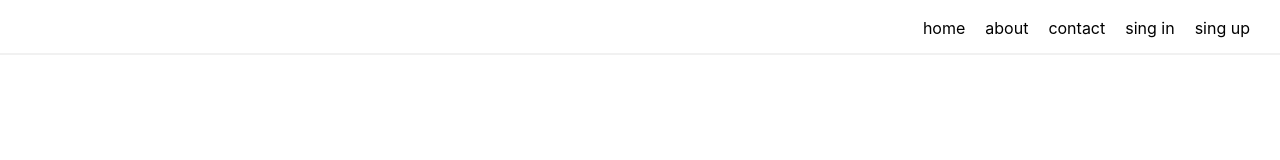
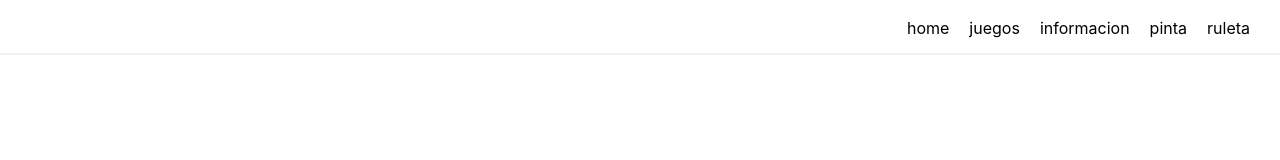
Before and after one commit to nadiaGincoff/SCL013-HootieHoo, a React (Create React App) app: page /Menu in a window 1280 px wide. Shown: the top 160 px of the page. Built offline with nearby package versions, Linux system fonts and the light colour scheme.

Commit message:
cambio secciones

```diff
--- a/src/components/Nav/RightNav.jsx
+++ b/src/components/Nav/RightNav.jsx
@@ -37,10 +37,10 @@ const RightNav = ({open}) => {
     return (
         <Ul open={open}>
         <li>home</li>
-        <li>about</li>
-        <li>contact</li>
-        <li>sing in</li>
-        <li>sing up</li>
+        <li>juegos</li>
+        <li>informacion</li>
+        <li>pinta</li>
+        <li>ruleta</li>
       </Ul>
     )
 }
```
